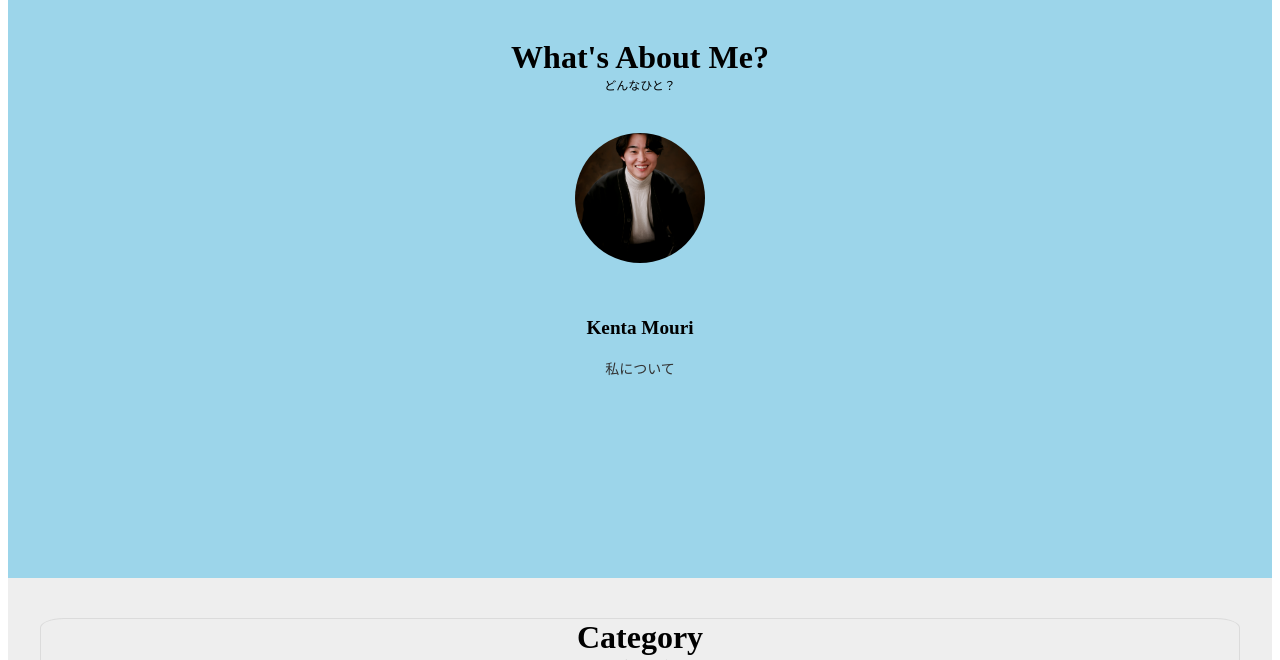
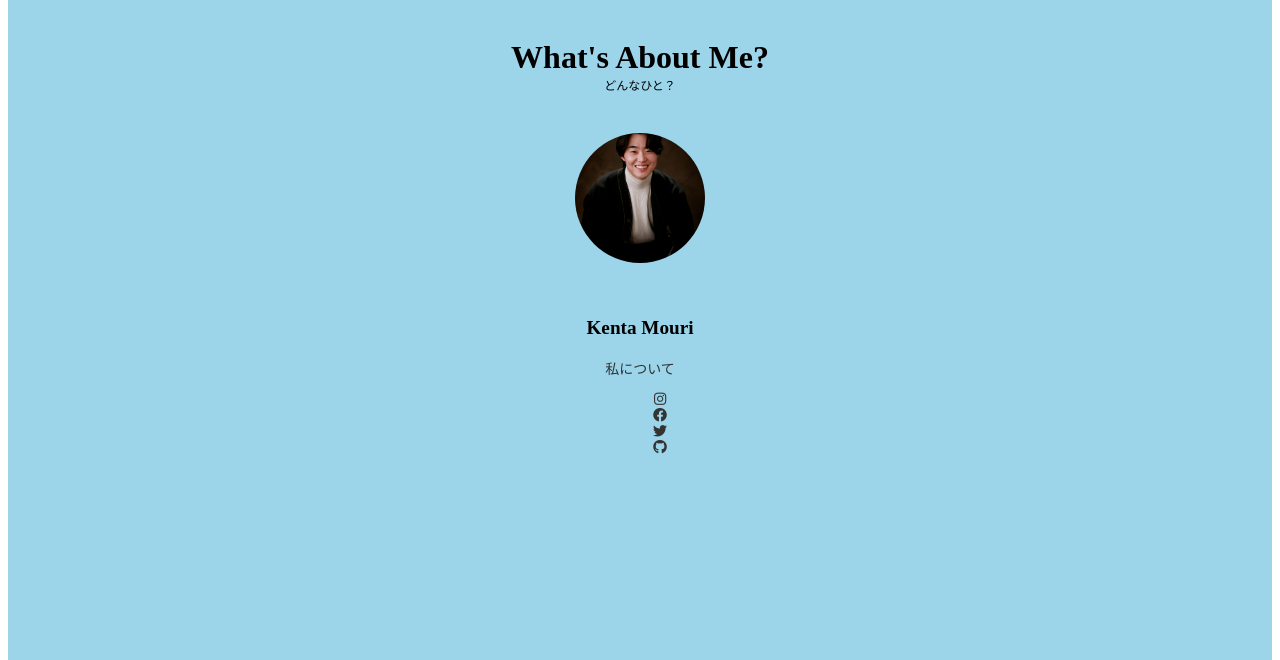
Before and after one commit to SushiRocket/django, a Django app: page / in a window 1280 px wide. Shown: the part 3240-3900 px from the top of the page. Run offline with Django 5.2, Linux system fonts and the light colour scheme; data comes from the database, SQL or seed files in the repository; some libraries are stand-ins or nearby versions.

Commit message:
author内ni

```diff
--- a/project4/notes/templates/notes/post_list.html
+++ b/project4/notes/templates/notes/post_list.html
@@ -52,6 +52,14 @@
           <div class="read-me">
             <a href="{% url 'notes:about' %}">私について</a>
           </div>
+          <nav>
+            <ul class="social-icons">
+              <li><a href="https://www.instagram.com/your_username" target="_blank"><i class="fab fa-instagram"></i></a></li>
+              <li><a href="https://www.facebook.com/your_username" target="_blank"><i class="fab fa-facebook"></i></a></li>
+              <li><a href="https://twitter.com/your_username" target="_blank"><i class="fab fa-twitter"></i></a></li>
+              <li><a href="https://github.com/your_username" target="_blank"><i class="fab fa-github"></i></a></li>
+            </ul>
+          </nav>
         </section>
       </div>
       <div id="category-container">
```
